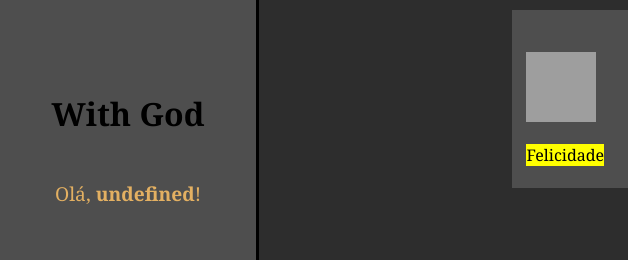
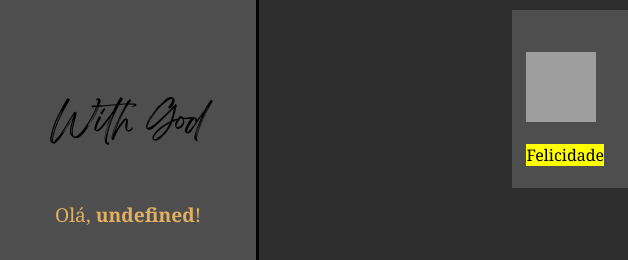
Before and after one commit to LeandroAnjosHub/Projeto-Individ-Devocional, a website: page web-data-viz/public/dashboard/devo.html in a window 1280 px wide. Shown: the top 260 px of the page, 0-628 px from the left. Drawn offline with Linux system fonts and the light colour scheme; grey boxes are pictures that could not be loaded.

Commit message:
Código comentado e fonte adicionada

```diff
--- a/web-data-viz/public/css/dashboards.css
+++ b/web-data-viz/public/css/dashboards.css
@@ -6,6 +6,18 @@ body {
   margin: 0;
   padding: 0;
   font-family: Cambria, Cochin, Georgia, Times, 'Times New Roman', serif;
+}
+
+@font-face {
+  font-family: 'Breathing';
+  src: url(./../Fontes/breathing.ttf);
+}
+
+.fontBr{
+  font-family: 'Breathing', sans-serif;
+  color: #000000;
+  width: fit-content;
+  font-weight: 500;
 }
 
 .label-captura {
--- a/web-data-viz/public/css/devo.css
+++ b/web-data-viz/public/css/devo.css
@@ -8,7 +8,18 @@ body {
   font-family: Cambria, Cochin, Georgia, Times, 'Times New Roman', serif;
 }
 
+@font-face {
+  font-family: 'Breathing';
+  src: url(./../Fontes/breathing.ttf);
+}
 
+
+.fontBr{
+  font-family: 'Breathing', sans-serif;
+  color: #000000;
+  width: fit-content;
+  font-weight: 500;
+}
 
 .devo{
   display: flex;
--- a/web-data-viz/public/css/estilo.css
+++ b/web-data-viz/public/css/estilo.css
@@ -8,13 +8,14 @@ body {
 }
 
 
-  @font-face {
-  font-family: Breathing;
-  src: url(../../Breathing.ttf);
+   @font-face {
+  font-family: 'Breathing';
+  src: url(./../Fontes/breathing.ttf);
 }
 
+
 .fontBr{
-  font-family: Breathing;
+  font-family: 'Breathing', sans-serif;
   color: #000000;
   width: fit-content;
   font-weight: 500;
--- a/web-data-viz/public/css/leitRapida.css
+++ b/web-data-viz/public/css/leitRapida.css
@@ -5,12 +5,19 @@ body {
     background-color: #2d2d2d;
 }
 
+@font-face {
+  font-family: 'Breathing';
+  src: url(./../Fontes/breathing.ttf);
+}
+
+
 .fontBr{
-    font-family: breath;
-    color: #ffffff;
-    width: fit-content;
-    font-weight: 500;
-  }
+  font-family: 'Breathing', sans-serif;
+  color: #ffffff;
+  width: fit-content;
+  font-weight: 500;
+  font-size: 40px;
+}
 
   h1{
     color: #8ba693;
--- a/web-data-viz/public/dashboard/devo.html
+++ b/web-data-viz/public/dashboard/devo.html
@@ -19,7 +19,7 @@
 
         <div class="header-left dash-header">
 
-            <h1>With God</h1>
+            <h1 class="fontBr">With God</h1>
 
             <div class="hello">
                 <h3>Olá, <span id="b_usuario"></span>!</h3>
--- a/web-data-viz/src/controllers/quizController.js
+++ b/web-data-viz/src/controllers/quizController.js
@@ -16,9 +16,11 @@ quizModel.buscarAcertosqtd(idUsuario).then((resultado) => {
 })
 }
 
+//Tudo 05/07
+//Adicionei uma função para fazer um select onde serão exibidas a quantidade máxima e mínima de acertos do usuário 05/07
 function buscarMinMaxAcertos(req, res){
-    // var qtdAcertos = req.body.qtdAcertosServer;
-    var idUsuario = req.params.idUsuario;
+
+    var idUsuario = req.params.idUsuario;//Parametro a ser usado na função
 
     console.log(`Recuperando mínimo e máxima qtdAcertos para o usuário com ID: ${idUsuario}`);
 
--- a/web-data-viz/src/models/quizModel.js
+++ b/web-data-viz/src/models/quizModel.js
@@ -15,11 +15,16 @@ function cadastrarqtd(qtdAcertos, qtdErros, idUsuario){
     return database.executar(instrucaoSql)
 }
 
+//Tudo 05/07
+
+//Função adicionadas para exibir quantidade máxima e mínima de acertos do usuário
 function buscarMinMaxAcertos(idUsuario){
 
+  //Executando comando
   var instrucaoSql = `SELECT max(qtdAcertos), min(qtdAcertos) from quiz
     JOIN usuario on idUsuario = fkUsuario WHERE idUsuario = ${idUsuario};`
 
+    //Retorna o comando executado
     return database.executar(instrucaoSql)
 }
 
--- a/web-data-viz/src/routes/quiz.js
+++ b/web-data-viz/src/routes/quiz.js
@@ -13,6 +13,7 @@ router.get("/buscarAcertosqtd/:idUsuario", function (req, res) {
     quizController.buscarAcertosqtd(req, res);
 });
 
+//Adicionando função e colocando no quizController Tudo 05/07
 router.get("/buscarMinMaxAcertos/:idUsuario", function (req, res) {
     quizController.buscarMinMaxAcertos(req, res);
 });
```
Also changed, not shown: web-data-viz/public/dashboard/dashboard.html (+10 -10 lines), web-data-viz/public/pagLouvor.html (+1 -1 lines), web-data-viz/breathing (1)/Breathing.ttf (added), web-data-viz/public/Fontes/breathing.ttf (added), 1 other file.
